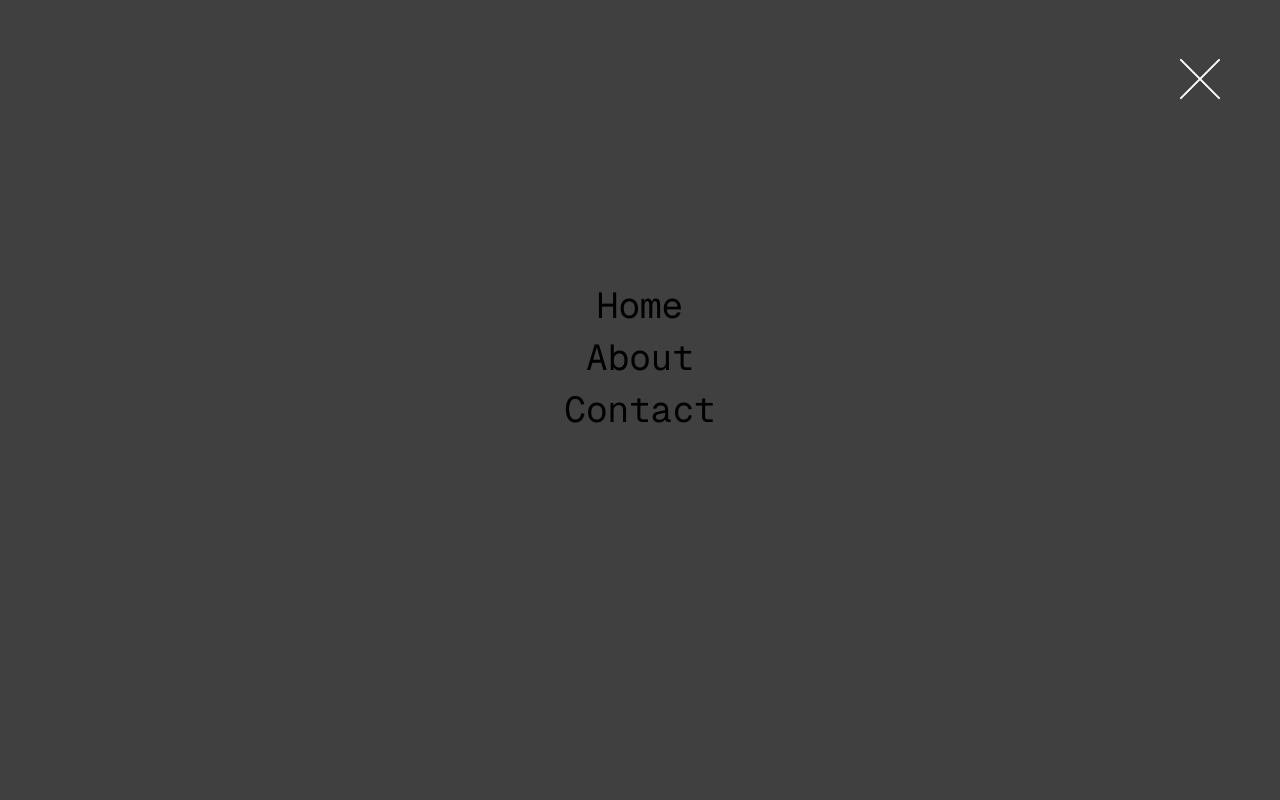
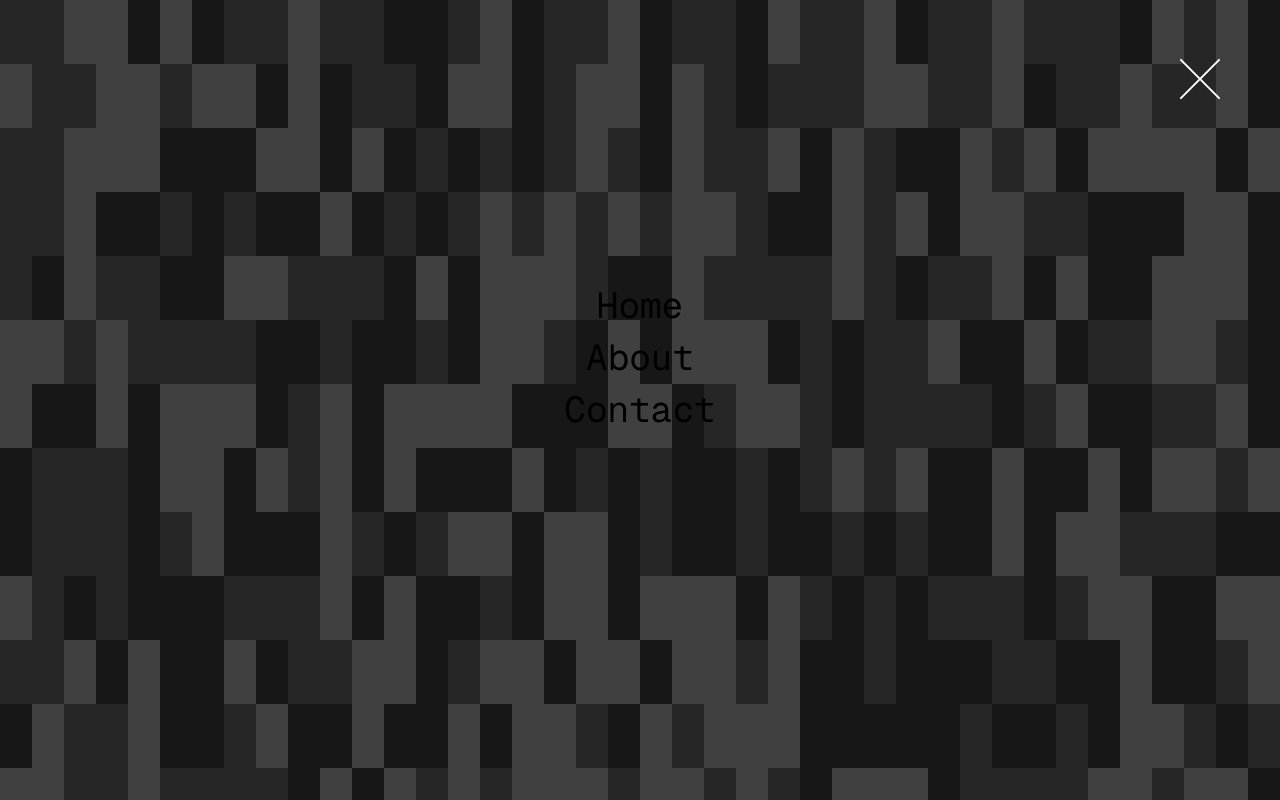
Before and after one commit to solomonbaez/InnerSpace, a Next.js app: page / in a window 1280 px wide. Both pictures are taken after a click on the button 1200 px from the left and 80 px from the top of the page. Shown: the top 800 px of the page. Built offline with nearby package versions, Linux system fonts and the light colour scheme.

Commit message:
Added more intense random pixel formation

```diff
--- a/src/components/pixelTransition.jsx
+++ b/src/components/pixelTransition.jsx
@@ -28,15 +28,27 @@ export default function Index({isActive, dimensions}) {
     return a;
   }
 
+  const pixelColors = [
+    "bg-neutral-800",
+    "bg-neutral-900",
+    "bg-neutral-700"
+  ]
+  const getRandomColor = () => {
+    const randomIndex = Math.floor(Math.random() * pixelColors.length);
+    return pixelColors[randomIndex]
+  }
+
   const generateGrid = () => {
     const { innerWidth, innerHeight } = window;
-    const elementSize = innerWidth * 0.05;
+    const elementSize = innerWidth * 0.025;
     const elementCount = Math.ceil(innerHeight / elementSize);
     const shuffled = shuffle([...Array(elementCount)].map( (_, i) => i ))
+
     return shuffled.map( (randomElement, index) => {
+      const bgColor = getRandomColor();
       return (
         <motion.div key={index}
-          className="w-full h-[5vw] bg-neutral-700"
+          className={`w-full h-[5vw] ${bgColor} bg-`}
           variants={animate} initial="initial"
           animate={isActive ? "open" : "closed"}
           custom={randomElement}
@@ -48,9 +60,9 @@ export default function Index({isActive, dimensions}) {
   return (
     <div className="flex overflow-hidden relative z-10 pointer-events-none">
       {
-        [...Array(20)].map( (_, index) => {
+        [...Array(40)].map( (_, index) => {
           return (
-            <div key={index} className="w-[5vw] flex flex-col">
+            <div key={index} className="w-[2.5vw] flex flex-col">
               { generateGrid() }
             </div>
           )
```
